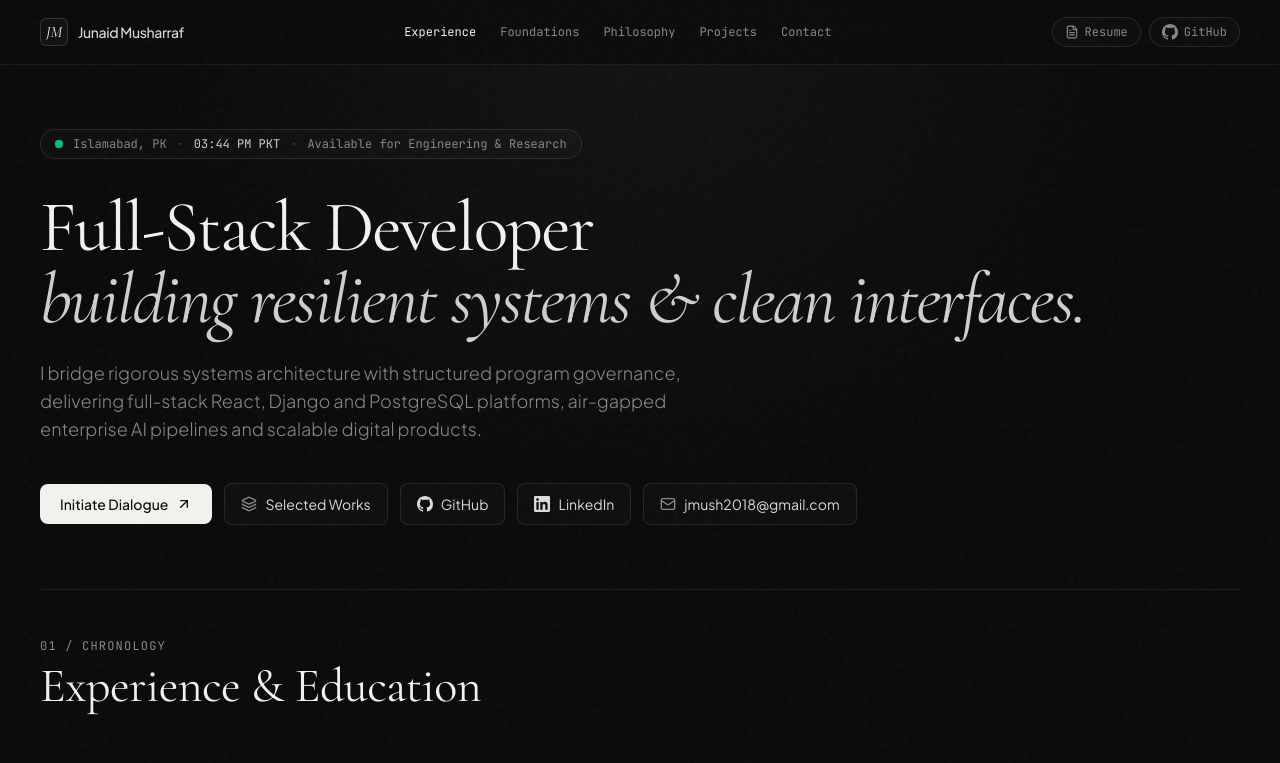
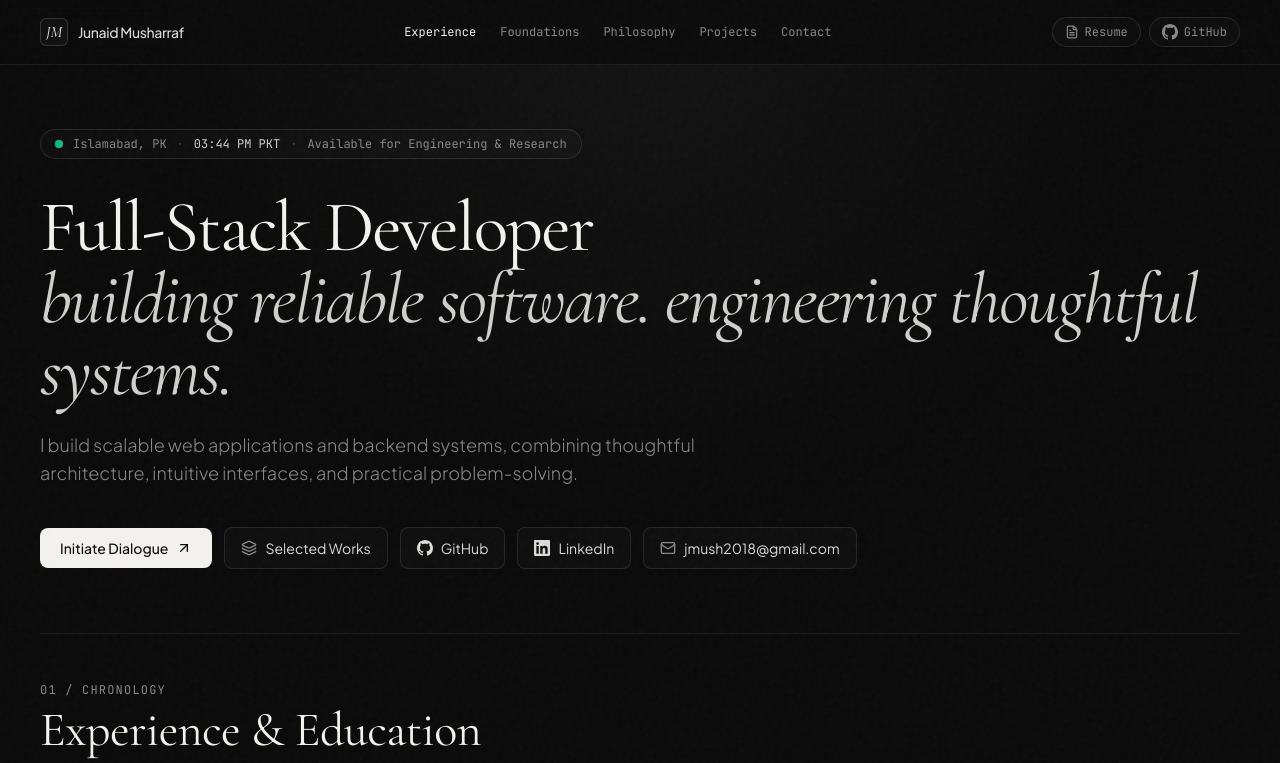
Before and after one commit to junaidmusharraf/junaidmusharraf.github.io, a plain HTML site: page index.html in a window 1280 px wide. Shown: the top 763 px of the page. Drawn offline with nearby package versions, Linux system fonts and the light colour scheme.

Commit message:
Update index.html

```diff
--- a/index.html
+++ b/index.html
@@ -200,12 +200,12 @@
             <!-- Main Headline -->
             <h1 class="font-serif text-5xl sm:text-6xl md:text-7xl leading-[1.06] tracking-tight text-stone font-normal mb-6">
                 <span>Full-Stack Developer</span><br>
-                <span class="italic text-stone/85">building resilient systems &amp; clean interfaces.</span>
+                <span class="italic text-stone/85">building reliable software. engineering thoughtful systems.</span>
             </h1>
 
             <!-- Intro Narrative -->
             <p class="text-muted text-base sm:text-lg leading-relaxed max-w-2xl font-light mb-10">
-                I bridge rigorous systems architecture with structured program governance, delivering full-stack React, Django and PostgreSQL platforms, air-gapped enterprise AI pipelines and scalable digital products.
+                I build scalable web applications and backend systems, combining thoughtful architecture, intuitive interfaces, and practical problem-solving.
             </p>
 
             <!-- Social & Quick Action Links -->
```
